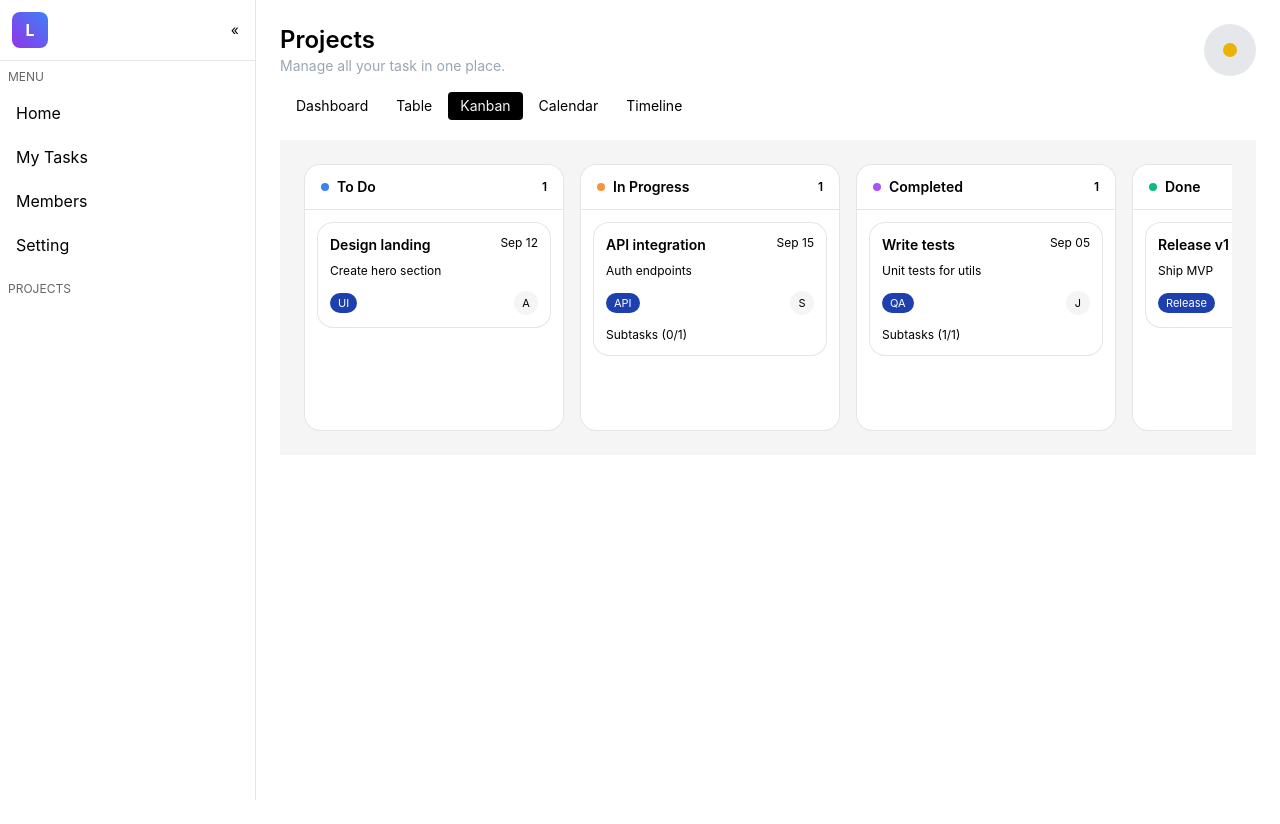
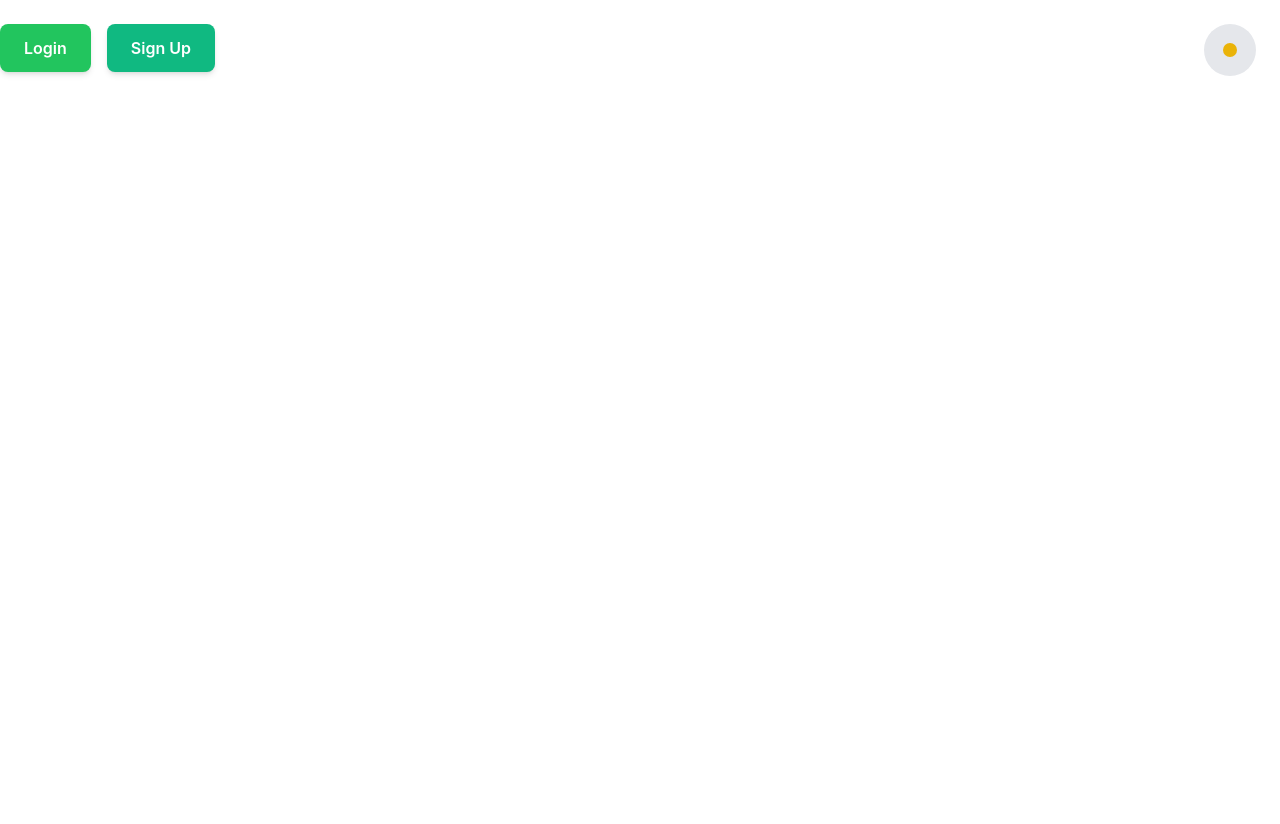
Before and after one commit to devrshib03/Proj_Mang, a Next.js app: page / in a window 1280 px wide. Before the commit the page ends 800 px from the top, so only its background shows below. Built offline with nearby package versions, Linux system fonts and the light colour scheme.

Commit message:
PHASE 1 WITH LOGIN SIGNUP FUNCTIONALITY COMPLETED

```diff
--- a/app/api/auth/login/route.js
+++ b/app/api/auth/login/route.js
@@ -1,6 +1,6 @@
 import { NextResponse } from 'next/server';
-import dbConnect from '@/lib/mongodb';
-import { User } from '@/models/models';
+import dbConnect from '/lib/mongodb';
+import { User } from 'models/models';
 import bcrypt from 'bcryptjs';
 
 export async function POST(req) {
--- a/app/api/auth/send-otp/route.js
+++ b/app/api/auth/send-otp/route.js
@@ -1,5 +1,5 @@
-import dbConnect from '@/lib/mongodb';
-import { User } from '@/models/models';
+import dbConnect from '/lib/mongodb';
+import { User } from 'models/models';
 
 export async function POST(req) {
   await dbConnect();
--- a/app/api/auth/signup/route.js
+++ b/app/api/auth/signup/route.js
@@ -1,8 +1,8 @@
 // src/app/api/auth/signup/route.js
 
 import { NextResponse } from 'next/server'; // Correct import for Next.js responses
-import dbConnect from '@/lib/mongodb';
-import { User } from '@/models/models';
+import dbConnect from '/lib/mongodb';
+import { User } from 'models/models';
 import bcrypt from 'bcryptjs';
 
 export async function POST(req) {
--- a/app/api/auth/verify-otp/route.js
+++ b/app/api/auth/verify-otp/route.js
@@ -1,5 +1,5 @@
-import dbConnect from '@/lib/mongodb';
-import { User } from '@/models/models';
+import dbConnect from '/lib/mongodb';
+import { User } from 'models/models';
 
 export async function POST(req) {
   await dbConnect();
--- a/app/dashboard/page.tsx
+++ b/app/dashboard/page.tsx
@@ -1,32 +1,40 @@
 'use client';
+import DashboardView from 'components/DashboardView';
+import KanbanBoard from 'components/KanbanBoard';
+import Sidebar from 'components/Sidebar';
+import Tableview from 'components/Tableview';
+import ViewTabs from 'components/ViewTabs';
+import { useState } from 'react';
+import Timeline from 'components/Timeline';
+import Calendar from 'components/Calendar';
 
-import { useRouter } from 'next/navigation';
-import { useEffect, useState } from 'react';
 
-export default function DashboardPage() {
-  const router = useRouter();
-  const [user, setUser] = useState(null);
+type View = 'dashboard' | 'table' | 'kanban' | 'calendar' | 'timeline';
 
-  useEffect(() => {
-    // Check if the user is logged in
-    const storedUser = localStorage.getItem('user');
-    if (storedUser) {
-      setUser(JSON.parse(storedUser));
-    } else {
-      // If not logged in, redirect to login page
-      router.push('/login');
-    }
-  }, [router]);
-
-  if (!user) {
-    // Show a loading state or nothing while redirecting
-    return <div className="text-center text-white">Redirecting to login...</div>;
-  }
+export default function Page() {
+  const [view, setView] = useState<View>('kanban');
 
   return (
-    <div className="text-white p-8">
-      <h1 className="text-4xl font-bold">Welcome to the Dashboard, {user.name}!</h1>
-      <p className="mt-4">This is your secure dashboard.</p>
+    <div className="flex">
+      <Sidebar />
+      <main className="flex-1 overflow-x-auto p-6 relative">
+
+
+        <div className="mb-4">
+          <h1 className="text-2xl font-semibold">Projects</h1>
+          <p className="text-sm text-brand-sub dark:text-gray-400">
+            Manage all your task in one place.
+          </p>
+          <ViewTabs view={view} setView={setView} />
+        </div>
+
+        {view === 'dashboard' && <DashboardView />}
+        {view === 'table' && <Tableview />}
+        {view === 'kanban' && <KanbanBoard />}
+        {view === 'calendar' && <Calendar />}
+        {view === 'timeline' && <Timeline />}
+      </main>
     </div>
+
   );
 }
--- a/app/login/page.tsx
+++ b/app/login/page.tsx
@@ -52,7 +52,7 @@ export default function LoginPage() {
 
   return (
     // Your JSX for the login form goes here
-    <div className="flex items-center justify-center rounded-xl bg-gray-900 text-white p-4">
+    <div className="flex items-center min-h-screen justify-center rounded-xl bg-gray-900 text-white p-4">
       <motion.div
         initial={{ opacity: 0, y: 20 }}
         animate={{ opacity: 1, y: 0 }}
--- a/app/page.tsx
+++ b/app/page.tsx
@@ -1,47 +1,23 @@
-'use client';
-import { useState } from 'react';
-import Sidebar from '../components/Sidebar';
-import KanbanBoard from '../components/KanbanBoard';
-import TableView from '../components/Tableview';
-import CalendarView from '../components/Calendar';
-import TimelineView from '../components/Timeline';
-import DashboardView from '../components/DashboardView';
-import ViewTabs from '../components/ViewTabs';
+import FloatingShape from "components/FloatingShape";
 
 
-type View = 'dashboard' | 'table' | 'kanban' | 'calendar' | 'timeline';
-
-export default function Page() {
-  const [view, setView] = useState<View>('kanban');
-
+export default function Home() {
   return (
-    <div className="flex">
-      <Sidebar />
-      <main className="flex-1 overflow-x-auto p-6 relative">
-
-
-        <div className="mb-4">
-          <h1 className="text-2xl font-semibold">Projects</h1>
-          <p className="text-sm text-brand-sub dark:text-gray-400">
-            Manage all your task in one place.
-          </p>
-          <ViewTabs view={view} setView={setView} />
-        </div>
-
-        {view === 'dashboard' && <DashboardView />}
-        {view === 'table' && <TableView />}
-        {view === 'kanban' && <KanbanBoard />}
-        {view === 'calendar' && <CalendarView />}
-        {view === 'timeline' && <TimelineView />}
-      </main>
-
-
-
-
-
-
-
+    <div>
+      <div className="mt-6 flex gap-4">
+        <a
+          href="/login"
+          className="px-6 py-3 bg-green-500 text-white font-semibold rounded-lg shadow-md hover:bg-green-600 transition"
+        >
+          Login
+        </a>
+        <a
+          href="/signup"
+          className="px-6 py-3 bg-emerald-500 text-white font-semibold rounded-lg shadow-md hover:bg-emerald-600 transition"
+        >
+          Sign Up
+        </a>
+      </div>
     </div>
-
   );
 }
--- a/app/signup/page.tsx
+++ b/app/signup/page.tsx
@@ -52,7 +52,7 @@ export default function SignUpPage() {
   };
 
   return (
-    <div className="flex items-center justify-center rounded-xl bg-gray-900 text-white p-4">
+    <div className="flex items-center min-h-screen justify-center rounded-xl bg-gray-900 text-white p-4">
       <motion.div
         initial={{ opacity: 0, y: 20 }}
         animate={{ opacity: 1, y: 0 }}
--- a/package.json
+++ b/package.json
@@ -18,6 +18,8 @@
 
   "dependencies": {
 
+    "bcryptjs": "^3.0.2",
+
     "classnames": "2.5.1",
 
     "clsx": "^2.1.1",
@@ -25,6 +27,8 @@
     "framer-motion": "^12.23.12",
 
     "lucide-react": "^0.543.0",
+
+    "mongoose": "^8.18.1",
 
     "next": "14.2.4",
 
```
Also changed, not shown: tsconfig.json (+6 -1 lines), 1 other file (tests, documents, lock files or other folders).
